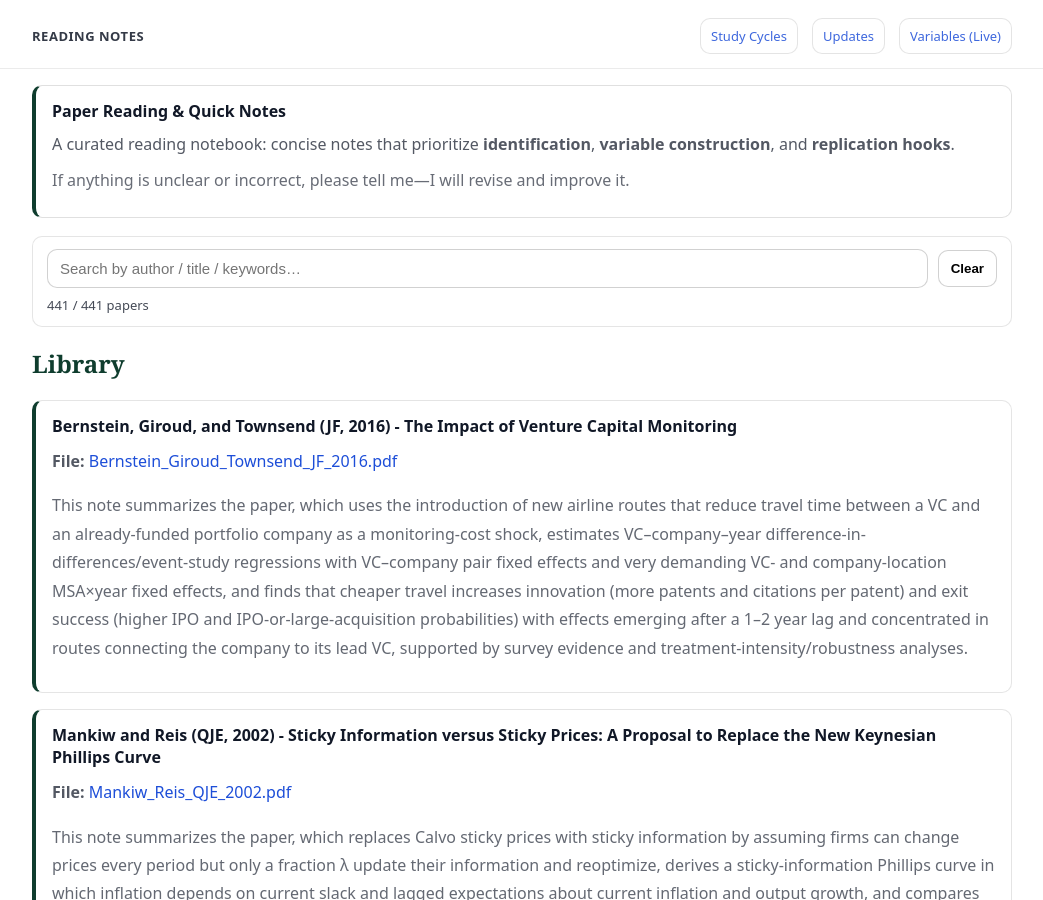
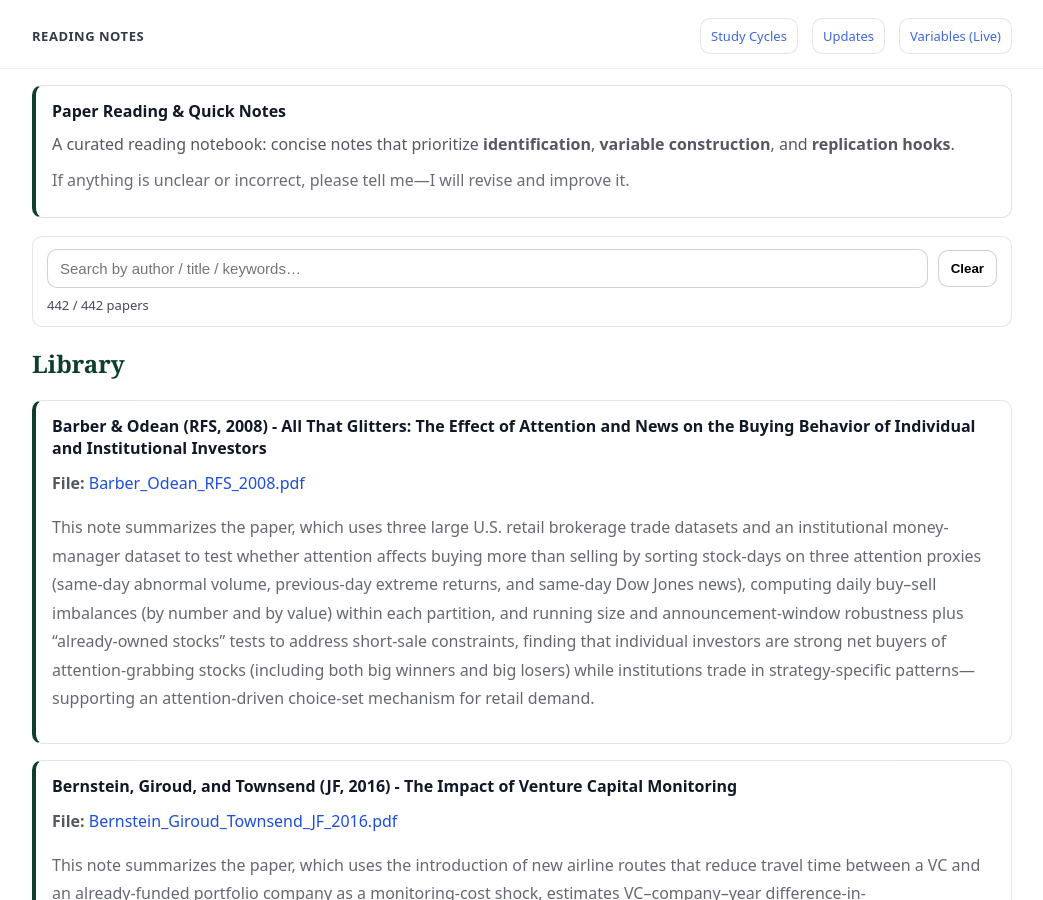
Before and after one commit to yaxinzn/study-archive, a Jekyll site: the page built from reading/index.md, in a window 1280 px wide and 900 px high. Shown: the whole window, without its empty margins (118-1161 px from the left). Built offline with Jekyll 4.4.1, drawn with Linux system fonts in a browser that asks for light colours.

Commit message:
Reading: add/update Barber_Odean_RFS_2008.pdf

```diff
--- a/_data/reading.yml
+++ b/_data/reading.yml
@@ -1,3 +1,7 @@
+- title: "Barber & Odean (RFS, 2008) - All That Glitters: The Effect of Attention and News on the Buying Behavior of Individual and Institutional Investors"
+  file: "Barber_Odean_RFS_2008.pdf"
+  desc: "This note summarizes the paper, which uses three large U.S. retail brokerage trade datasets and an institutional money-manager dataset to test whether attention affects buying more than selling by sorting stock-days on three attention proxies (same-day abnormal volume, previous-day extreme returns, and same-day Dow Jones news), computing daily buy–sell imbalances (by number and by value) within each partition, and running size and announcement-window robustness plus “already-owned stocks” tests to address short-sale constraints, finding that individual investors are strong net buyers of attention-grabbing stocks (including both big winners and big losers) while institutions trade in strategy-specific patterns—supporting an attention-driven choice-set mechanism for retail demand."
+
 - title: "Bernstein, Giroud, and Townsend (JF, 2016) - The Impact of Venture Capital Monitoring"
   file: "Bernstein_Giroud_Townsend_JF_2016.pdf"
   desc: "This note summarizes the paper, which uses the introduction of new airline routes that reduce travel time between a VC and an already-funded portfolio company as a monitoring-cost shock, estimates VC–company–year difference-in-differences/event-study regressions with VC–company pair fixed effects and very demanding VC- and company-location MSA×year fixed effects, and finds that cheaper travel increases innovation (more patents and citations per patent) and exit success (higher IPO and IPO-or-large-acquisition probabilities) with effects emerging after a 1–2 year lag and concentrated in routes connecting the company to its lead VC, supported by survey evidence and treatment-intensity/robustness analyses."
```
Also changed, not shown: 1 other file.
